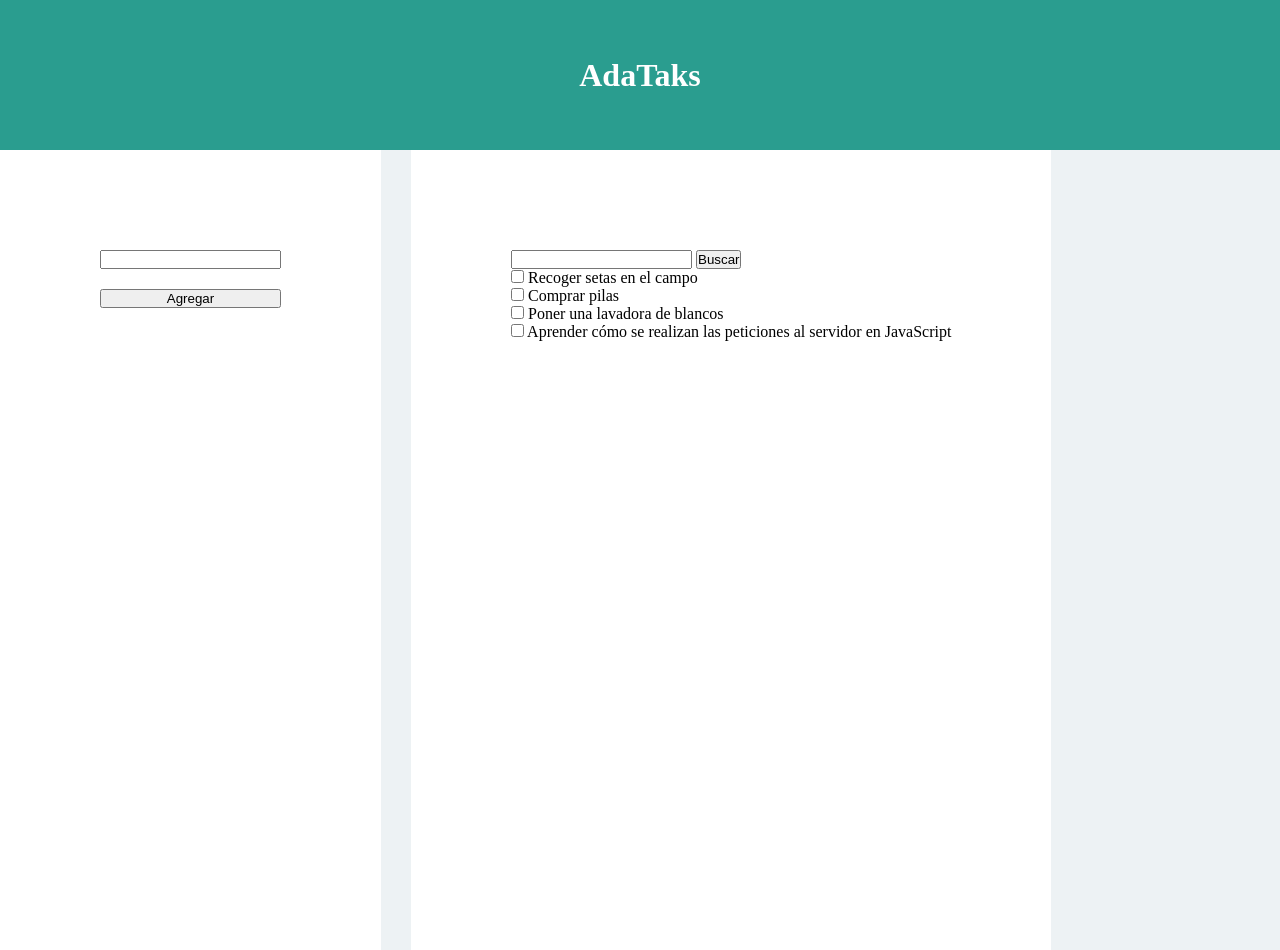
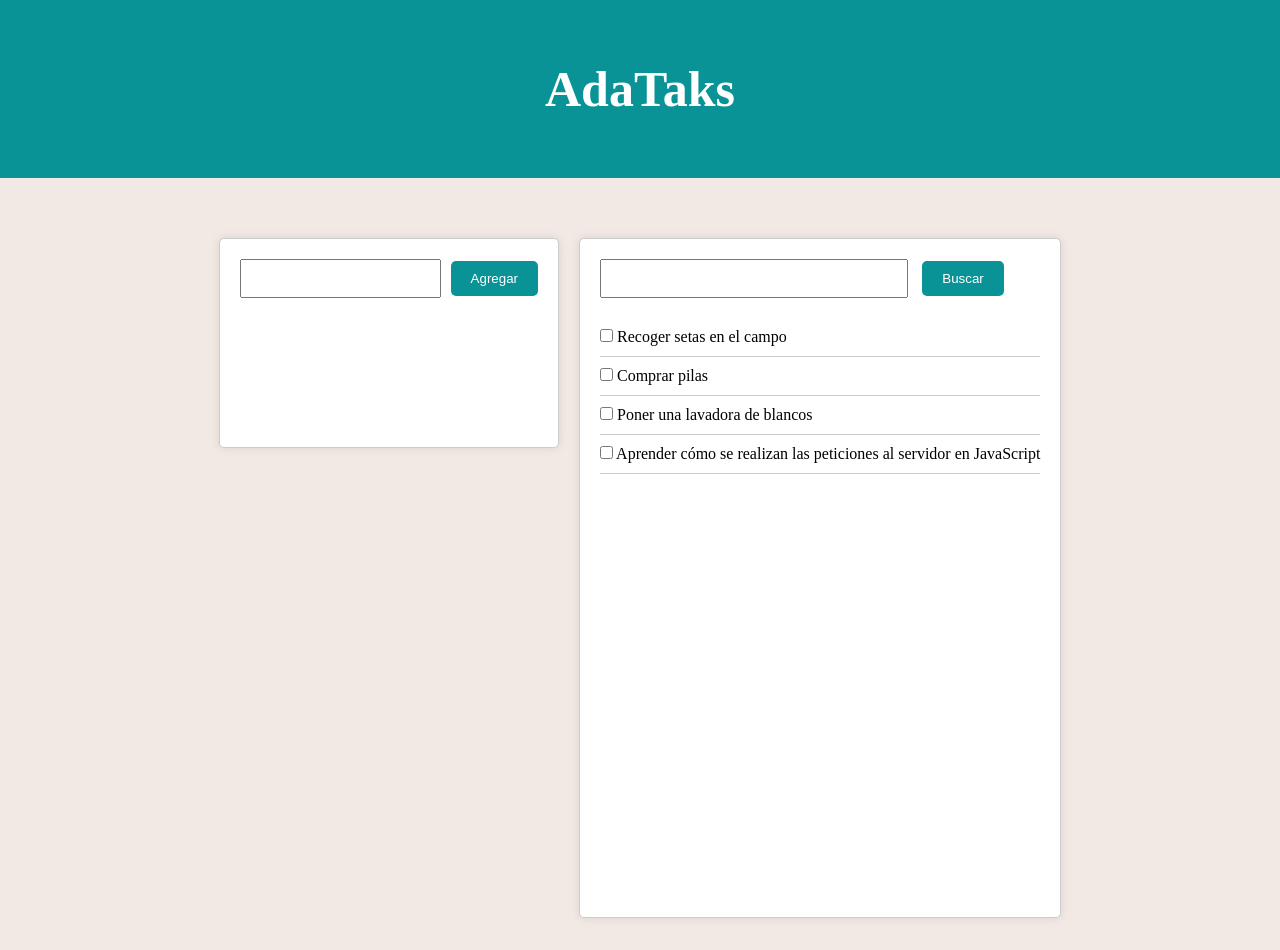
Before and after one commit to victoriagz/promo-W-module-2-pair-2-ada-tasks, a plain HTML site: page index.html in a window 1280 px wide. Drawn offline with Linux system fonts and the light colour scheme.

Commit message:
ejercicio 26-02 terminado

```diff
--- a/index.html
+++ b/index.html
@@ -15,21 +15,18 @@
     <main class="main">
         <section class="add-taks">
             <form class="form">
-                <input class="js-input-add" type="text">
+                <input class="js-input-add input-add" type="text">
                 <button class="add-btn  js-add-btn">Agregar</button>
+                <p class="js-message"></p>
             </form>
         </section>
 
         <section class="taks-section">
             <form action="">
-                <input type="text">
+                <input class="input-search" type="text">
                 <button class="btn-search">Buscar</button>
             </form>
             <ul class="taks-list js-taks-list">
-                <!-- <li><input type="checkbox"> Recoger setas en el campo</li>
-                <li><input type="checkbox"> Comprar pilas</li>
-                <li><input type="checkbox"> Poner lavadora de blancos</li>
-                <li><input type="checkbox"> Aprender como se realizan las peticiones al servidor en JavaScript</li> -->
             </ul>
         </section>
     </main>
--- a/main.js
+++ b/main.js
@@ -3,6 +3,7 @@
 const list = document.querySelector('.js-taks-list');
 const inputAdd = document.querySelector('.js-input-add');
 const buttonAdd = document.querySelector ('.js-add-btn');
+const message = document.querySelector('.js-message');
 
 
 let inputValue;
@@ -21,7 +22,7 @@ const tasks = [
 
 function taksPrint(tasks) {
     for (const items of tasks){
-        list.innerHTML += `<li><input type="checkbox"> ${items.name} </li> `
+        list.innerHTML += `<li class= "items"><input type="checkbox"> ${items.name} </li> `
     }
 }
 
@@ -29,10 +30,14 @@ taksPrint (tasks);
 
 
 
-inputAdd.addEventListener('input', () => {
-    inputValue = inputAdd.value;
-    buttonAdd.addEventListener('click', () => {
+buttonAdd.addEventListener('click', (event) => {
+  event.preventDefault();
 
-    })
+  inputValue = inputAdd.value.trim(); // Eliminar espacios en blanco al principio y al final
 
+  if (inputValue !== '') {
+    tasks.push({ name: inputValue }); // Añadir la nueva tarea al array de tareas
+    taksPrint([{ name: inputValue }]); // Llamar a la función taksPrint con la nueva tarea como argumento
+    inputAdd.value = ''; // Limpiar el input después de añadir la tarea
+  }
 });
--- a/style.css
+++ b/style.css
@@ -1,46 +1,110 @@
-* {
+*{
     padding: 0;
     margin: 0;
     box-sizing: border-box;
 }
 
+
 .header {
-    width: 100vw;
-    height: 150px;
-    background-color: #2a9d8f;
-    display: flex;
+    background-color: #0a9396;
+    color: #fff;
     text-align: center;
     align-items: center;
+    padding: 60px;
+}
+
+.tittle {
+    font-size: 50px;
+    font-weight: 800;
+}
+
+
+.main {
+    background-color: #f2e9e4;
+    height: 100vh;
+    display: flex;
+    padding: 50px;
+
     justify-content: center;
 }
 
-.tittle {
-    color: white;
-    font-weight: bold;
 
+.taks-section {
+    box-shadow: 0px 0px 10px rgba(0, 0, 0, 0.1);
+    border-radius: 5px;
+    background-color: white;
+    padding: 20px;
+    border: 1px solid #ccc;
+    margin: 10px;
+    overflow: auto;
 }
 
-.main {
-    display: flex;
-    flex-direction: row;
-    gap: 30px;
-    background-color: #edf2f4;
-    height: 100vh;
+.add-taks {
+    box-shadow: 0px 0px 10px rgba(0, 0, 0, 0.1);
+    border-radius: 5px;
+    background-color: white;
+    padding: 20px;
+    border: 1px solid #ccc;
+    margin: 10px;
+    height: 30%;
 
 }
 
 .form {
     display: flex;
-    flex-direction: column;
-    gap: 20px;
+    align-items: center;
+}
 
+
+.input-search {
+    flex: 1;
+    margin-right: 10px;
+    padding: 10px;
+    width: 70%;
+}
+
+.input-add {
+    flex: 1;
+    margin-right: 10px;
+    padding: 10px;
+}
+
+
+.add-btn {
+    background-color: #0a9396;
+    color: #fff;
+    border: none;
+    padding: 10px 20px;
+    cursor: pointer;
+    border-radius: 5px;
+}
+
+.add-btn:hover {
+    background-color: #ccc;
+}
+
+.taks-section form {
+    margin-bottom: 20px;
+}
+
+.btn-search {
+    background-color: #0a9396;
+    color: #fff;
+    border: none;
+    padding: 10px 20px;
+    cursor: pointer;
+    border-radius: 5px;
+}
+
+.btn-search:hover {
+    background-color: #ccc;
 }
 
 .taks-list {
-    list-style: none;
+    list-style-type: none;
 }
 
-section {
-    background-color: white;
-    padding: 100px;
+.taks-list li {
+    border-bottom: 1px solid #ccc;
+    padding: 10px 0;
 }
```
